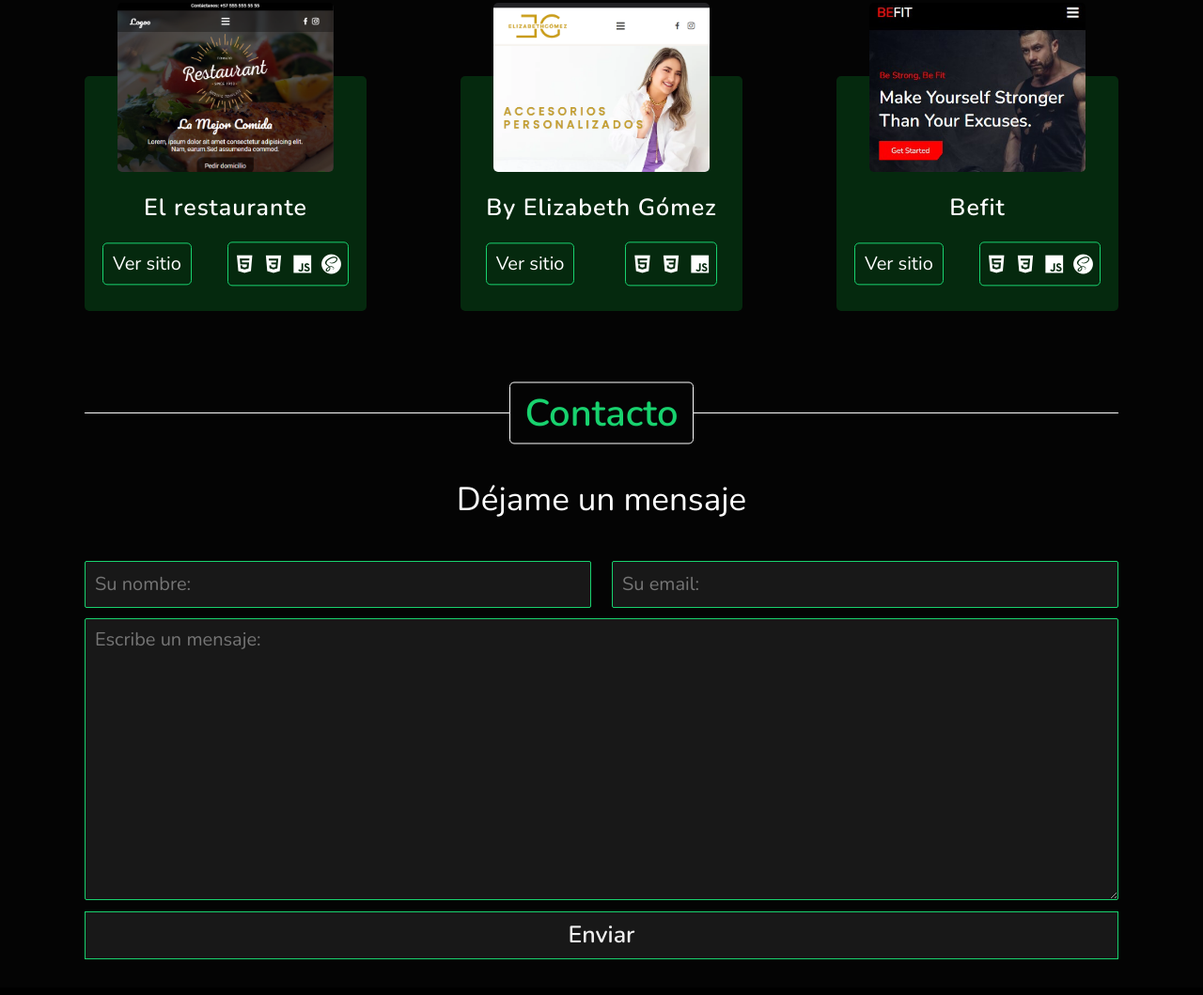
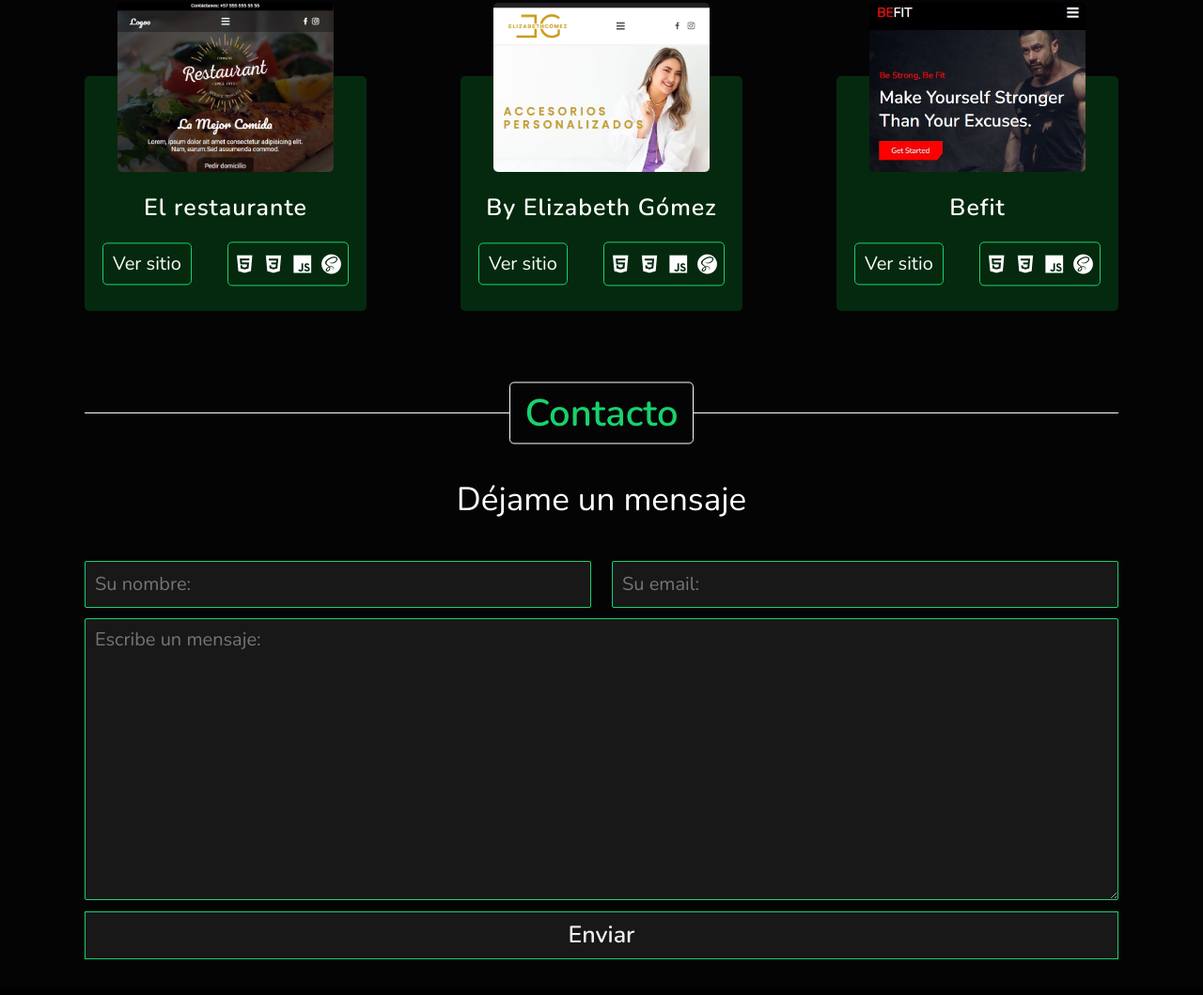
Before and after one commit to AndrDeve/Mi-Portafolio, a plain HTML site: page index.html in a window 1280 px wide. Shown: the part 2905-3964 px from the top of the page at 94% size. Drawn offline with nearby package versions, Linux system fonts and the light colour scheme.

Commit message:
subidita212121111

```diff
--- a/index.html
+++ b/index.html
@@ -258,6 +258,7 @@
                                 <i class='bx bxl-html5'></i>
                                 <i class='bx bxl-css3' ></i>
                                 <i class='bx bxl-javascript'></i>
+                                <i class='bx bxl-sass'></i>
                             </div>
                         </div>
                     </div>
```
